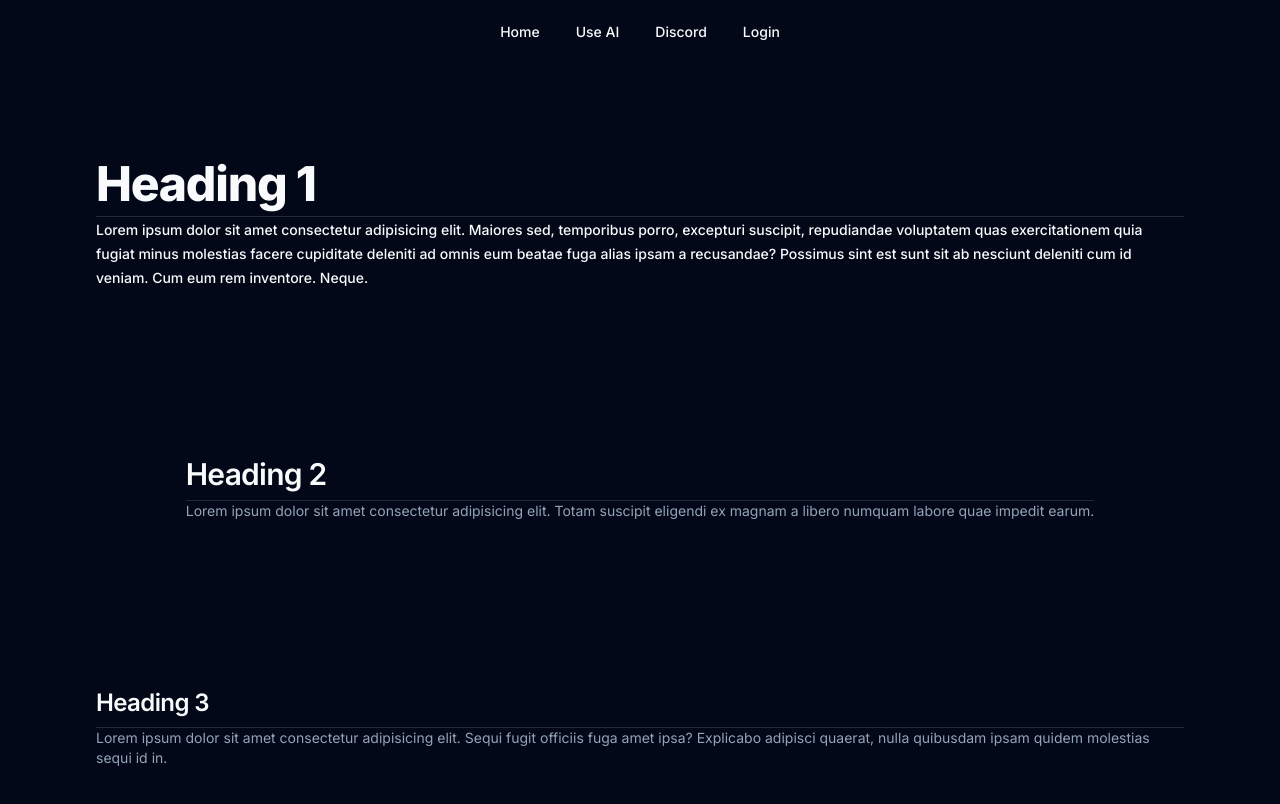
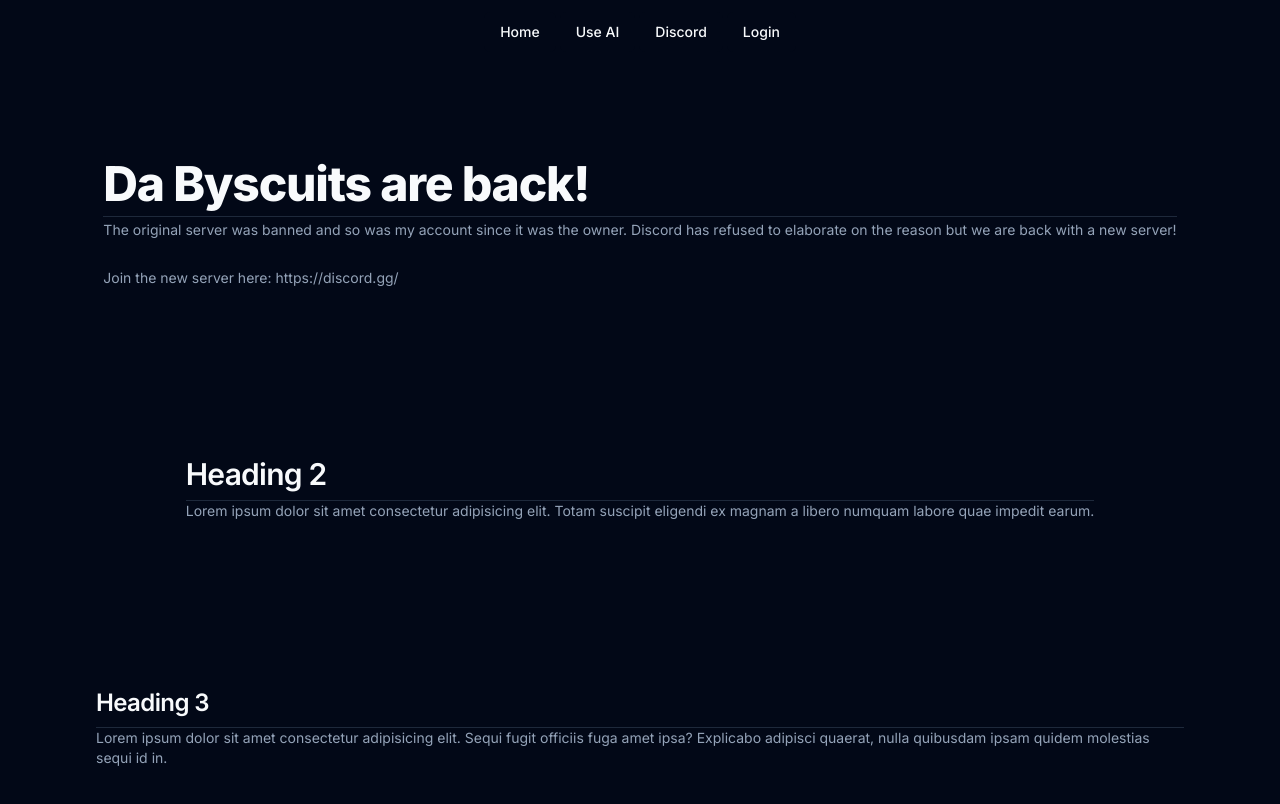
Before and after one commit to Abyscuit/byscuits_site, a Next.js app: page / in a window 1280 px wide. Shown: the top 804 px of the page. Built offline with nearby package versions, Linux system fonts and the light colour scheme.

Commit message:
chore: add text to homepage

```diff
--- a/src/app/page.tsx
+++ b/src/app/page.tsx
@@ -1,19 +1,29 @@
 export default function Home() {
+  const discordLink = 'https://discord.gg/';
   return (
     <main className='flex min-h-screen flex-col items-center justify-between p-24'>
       <div>
-        <h1 className='scroll-m-20 border-b pb-2 text-4xl font-extrabold tracking-tight lg:text-5xl'>Heading 1</h1>
-        <small className='text-sm font-medium leading-none'>
-          Lorem ipsum dolor sit amet consectetur adipisicing elit. Maiores sed,
-          temporibus porro, excepturi suscipit, repudiandae voluptatem quas
-          exercitationem quia fugiat minus molestias facere cupiditate deleniti
-          ad omnis eum beatae fuga alias ipsam a recusandae? Possimus sint est
-          sunt sit ab nesciunt deleniti cum id veniam. Cum eum rem inventore.
-          Neque.
+        <h1 className='scroll-m-20 border-b pb-2 text-4xl font-extrabold tracking-tight lg:text-5xl'>
+          Da Byscuits are back!
+        </h1>
+        <small className='text-sm leading-none text-muted-foreground'>
+          The original server was banned and so was my account since it was the
+          owner. Discord has refused to elaborate on the reason but we are back
+          with a new server!
+          <br /> <br />
+          Join the new server here:{' '}
+          <a
+            href={discordLink}
+            target='_blank'
+            rel='noopener noreferrer'>
+            {discordLink}
+          </a>
         </small>
       </div>
       <div>
-        <h2 className='scroll-m-20 border-b pb-2 text-3xl font-semibold tracking-tight transition-colors first:mt-0'>Heading 2</h2>
+        <h2 className='scroll-m-20 border-b pb-2 text-3xl font-semibold tracking-tight transition-colors first:mt-0'>
+          Heading 2
+        </h2>
         <p className='text-sm text-muted-foreground'>
           Lorem ipsum dolor sit amet consectetur adipisicing elit. Totam
           suscipit eligendi ex magnam a libero numquam labore quae impedit
@@ -21,7 +31,9 @@ export default function Home() {
         </p>
       </div>
       <div>
-        <h3 className='scroll-m-20 border-b pb-2 text-2xl font-semibold tracking-tight'>Heading 3</h3>
+        <h3 className='scroll-m-20 border-b pb-2 text-2xl font-semibold tracking-tight'>
+          Heading 3
+        </h3>
         <p className='text-sm text-muted-foreground'>
           Lorem ipsum dolor sit amet consectetur adipisicing elit. Sequi fugit
           officiis fuga amet ipsa? Explicabo adipisci quaerat, nulla quibusdam
```
